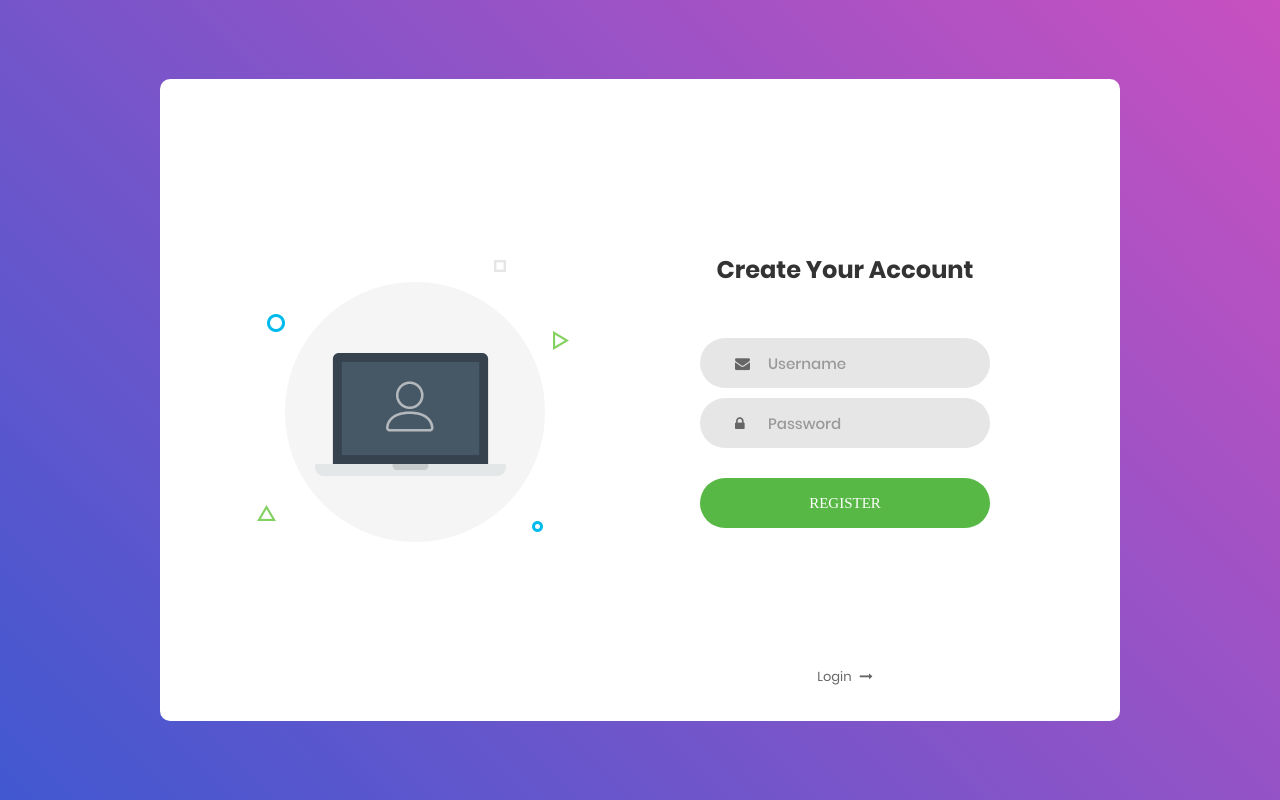
After one commit to aromaldev/rectodo, a Django app: template todo/templates/todo/signup.html in a window 1280 px wide. The commit adds this page. Run offline with Django 3.2, Linux system fonts and the light colour scheme; the template is opened without the code that fills it, so the values that code supplies are empty; some libraries are stand-ins or nearby versions; some web fonts are replaced.

Commit message:
added signup

```diff
--- a/todo/templates/todo/login.html
+++ b/todo/templates/todo/login.html
@@ -63,7 +63,7 @@
 
 
 					<div class="text-center p-t-136">
-						<a class="txt2" href="#">
+						<a class="txt2" href="{% url 'todo:signup' %}">
 							Create your Account
 							<i class="fa fa-long-arrow-right m-l-5" aria-hidden="true"></i>
 						</a>
--- /dev/null
+++ b/todo/templates/todo/signup.html
@@ -0,0 +1,97 @@
+<!DOCTYPE html>
+<html lang="en">
+<head>
+	{% load i18n static %}
+
+	<title>Login V1</title>
+	<meta charset="UTF-8">
+	<meta name="viewport" content="width=device-width, initial-scale=1">
+<!--===============================================================================================-->
+	<link rel="icon" type="image/png" href="{% static 'todo/images/icons/favicon.ico' %}"/>
+<!--===============================================================================================-->
+	<link rel="stylesheet" type="text/css" href="{% static 'todo/vendor/bootstrap/css/bootstrap.min.css' %}">
+<!--===============================================================================================-->
+	<link rel="stylesheet" type="text/css" href="{% static 'todo/fonts/font-awesome-4.7.0/css/font-awesome.min.css' %}">
+<!--===============================================================================================-->
+	<link rel="stylesheet" type="text/css" href="{% static 'todo/vendor/animate/animate.css' %}">
+<!--===============================================================================================-->
+	<link rel="stylesheet" type="text/css" href="{% static 'todo/vendor/css-hamburgers/hamburgers.min.css' %}">
+<!--===============================================================================================-->
+	<link rel="stylesheet" type="text/css" href="{% static 'todo/vendor/select2/select2.min.css' %}">
+<!--===============================================================================================-->
+	<link rel="stylesheet" type="text/css" href="{% static 'todo/css/util.css' %}">
+	<link rel="stylesheet" type="text/css" href="{% static 'todo/css/main.css' %}">
+<!--===============================================================================================-->
+</head>
+<body>
+
+	<div class="limiter">
+		<div class="container-login100">
+			<div class="wrap-login100">
+				<div class="login100-pic js-tilt" data-tilt>
+					<img src="{% static '/todo/images/img-01.png' %}" alt="IMG">
+				</div>
+
+				<form class="login100-form validate-form" method="POST" action="{% url 'todo:adduser' %}">
+					{% csrf_token %}
+					<span class="login100-form-title">
+						Create Your Account
+					</span>
+
+					<div class="wrap-input100 validate-input" data-validate = "Valid email is required: ex@abc.xyz">
+						<input class="input100" type="text" name="username" placeholder="Username">
+						<span class="focus-input100"></span>
+						<span class="symbol-input100">
+							<i class="fa fa-envelope" aria-hidden="true"></i>
+						</span>
+					</div>
+
+					<div class="wrap-input100 validate-input" data-validate = "Password is required">
+						<input class="input100" type="password" name="password" placeholder="Password">
+						<span class="focus-input100"></span>
+						<span class="symbol-input100">
+							<i class="fa fa-lock" aria-hidden="true"></i>
+						</span>
+					</div>
+
+					<div class="container-login100-form-btn">
+						<button class="login100-form-btn">
+							Register
+						</button>
+					</div>
+
+
+
+					<div class="text-center p-t-136">
+						<a class="txt2" href="{% url 'todo:login' %}">
+							Login
+							<i class="fa fa-long-arrow-right m-l-5" aria-hidden="true"></i>
+						</a>
+					</div>
+				</form>
+			</div>
+		</div>
+	</div>
+
+
+
+
+<!--===============================================================================================-->
+	<script src="{% static 'vendor/jquery/jquery-3.2.1.min.js' %}"></script>
+<!--===============================================================================================-->
+	<script src="{% static 'vendor/bootstrap/js/popper.js' %}"></script>
+	<script src="{% static 'vendor/bootstrap/js/bootstrap.min.js' %}"></script>
+<!--===============================================================================================-->
+	<script src="{% static 'vendor/select2/select2.min.js' %}"></script>
+<!--===============================================================================================-->
+	<script src="{% static 'vendor/tilt/tilt.jquery.min.js' %}"></script>
+	<script >
+		$('.js-tilt').tilt({
+			scale: 1.1
+		})
+	</script>
+<!--===============================================================================================-->
+	<script src="{% static 'js/main.js' %}"></script>
+
+</body>
+</html>
--- a/todo/urls.py
+++ b/todo/urls.py
@@ -24,4 +24,6 @@ urlpatterns = [
     path('addtask',views.addTask,name='addtask'),
     path('complete',views.completeTask,name='complete'),
     path('fetchtodo',views.fetchtodo,name='fetchtodo'),
+    path('signup',views.signup,name='signup'),
+    path('adduser',views.addUser,name='adduser'),
 ]
```
Also changed, not shown: todo/views.py (+10 -2 lines), db.sqlite3.
